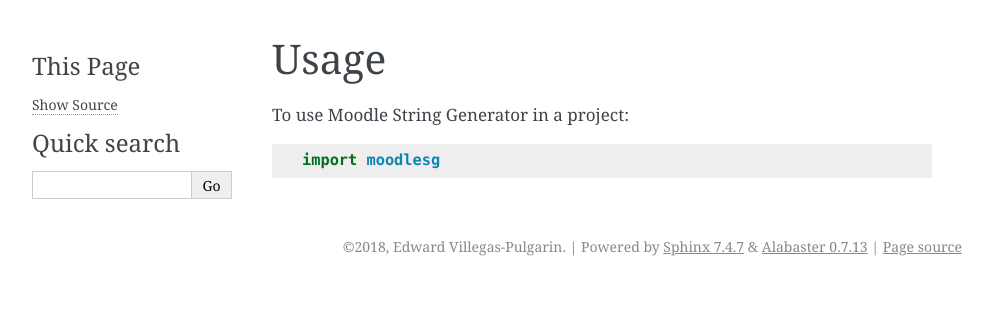
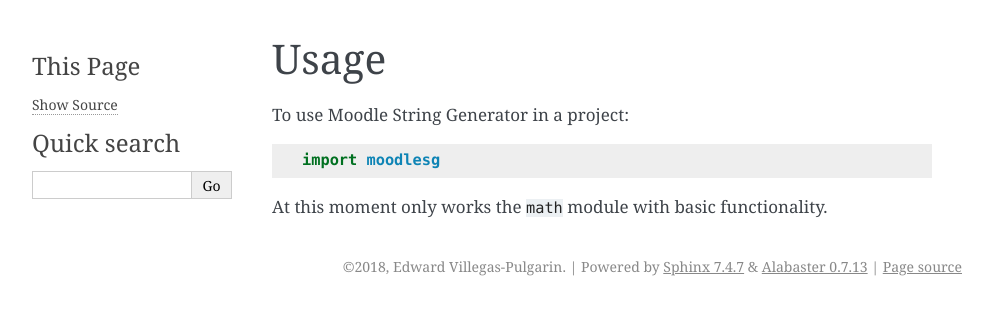
Before and after one commit to cosmoscalibur/moodlesg, a Sphinx documentation site: the page built from docs/usage.rst, in a window 1280 px wide. Shown: the top 315 px of the page, without its empty margins (148-1141 px from the left). Built offline with Sphinx 7.4.7, drawn with Linux system fonts in a browser that asks for light colours; pages that are not in the unit, such as notebooks, are missing from menus.

Commit message:
Update mention in usage about math module.

```diff
--- a/docs/usage.rst
+++ b/docs/usage.rst
@@ -5,3 +5,5 @@
 To use Moodle String Generator in a project::
 
     import moodlesg
+
+At this moment only works the :code:`math` module with basic functionality.
```
